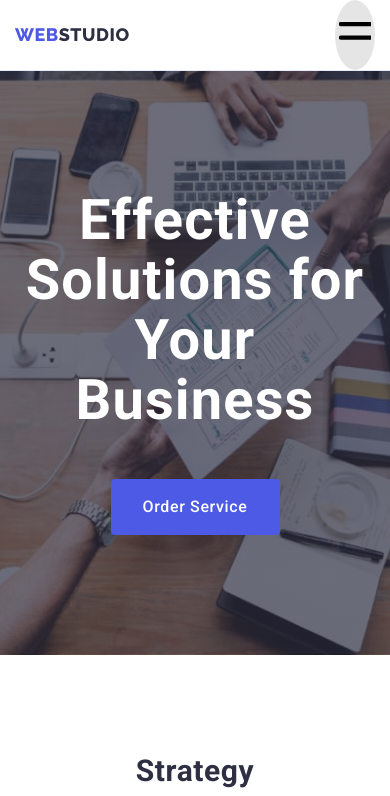
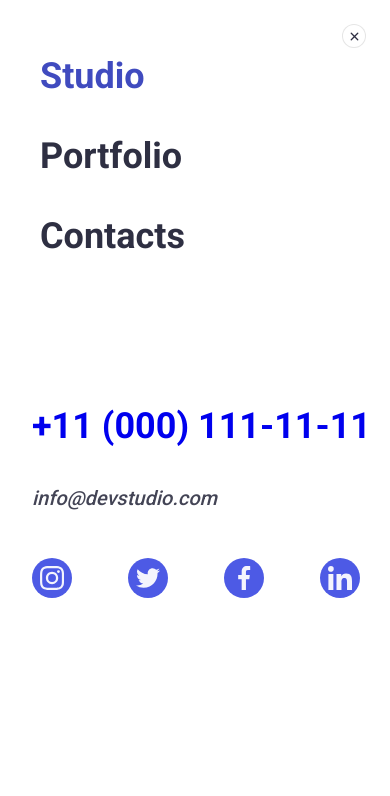
Before and after one commit to Rivero28/goit-markup-hw-07, a plain HTML site: page index.html in a window 390 px wide. Both pictures are taken after a click on the button 355 px from the left and 35 px from the top of the page. Shown: the top 796 px of the page. Drawn offline with nearby package versions, Linux system fonts and the light colour scheme.

Commit message:
mobile-first

```diff
--- a/css/styles.css
+++ b/css/styles.css
@@ -710,7 +710,10 @@ button {
   z-index: 999;
   transform: translateX(100%);
   transition: transform 250ms ease-in-out;
-  background-color: #3f51b5;
+  background-color: #ffffff;
+}
+.menu-container.is-open {
+  transform: translateX(0);
 }
 .close-button {
   position: absolute;
@@ -740,6 +743,19 @@ button {
   padding-top: 24px;
   padding-left: 8px;
   margin-bottom: 150px;
+  display: flex;
+  gap: 40px;
+  flex-direction: column;
+}
+.mobile-menu-li {
+  font-size: 36px;
+  font-weight: 700;
+  line-height: 40px;
+  padding: 24px 0;
+  color: #2e2f42;
+}
+.mobile-menu-li.active-page {
+  color: #404bbf;
 }
 .menu-address-list {
   flex-wrap: wrap;
@@ -754,14 +770,21 @@ button {
   min-width: 353px;
   font-style: normal;
   padding-bottom: 40px;
+  color: #4d5ae5;
+}
+.address-mail {
+  font-size: 20px;
+  font-weight: 500;
+  min-width: 192px;
+  padding-bottom: 48px;
+  color: #434455;
 }
 .menu-social-list {
   gap: 56px;
+  display: flex;
   justify-content: flex-start;
-  display: flex;
   list-style: none;
 }
-
 .mobile-menu-container .active-page::after {
   display: none;
 }
@@ -776,8 +799,43 @@ button {
   width: 100%;
 }
 .active-page {
-  color: var(--Pressed-state);
   position: relative;
+}
+.social-media-link-modal {
+  width: 40px;
+  height: 40px;
+  background-color: #4d5ae5;
+  border-radius: 50%;
+  display: flex;
+  align-items: center;
+  justify-content: center;
+  transition: background-color 250ms cubic-bezier(0.4, 0, 0.2, 1);
+}
+.modal-button-js {
+  position: absolute;
+  top: 24px;
+  right: 24px;
+  border-radius: 50%;
+  display: flex;
+  align-items: center;
+  justify-content: center;
+  background-color: #ffffff;
+  border: 1px solid rgba(0, 0, 0, 0.1);
+  padding: 0;
+  cursor: pointer;
+  transition: background-color 250ms cubic-bezier(0.4, 0, 0.2, 1),
+    border 250ms cubic-bezier(0.4, 0, 0.2, 1);
+}
+.modal-button-js:focus,
+.modal-button-js:hover {
+  background-color: #404bbf;
+  border: none;
+  fill: #ffffff;
+}
+.menu-toggle-js {
+  width: 24px;
+  height: 24px;
+  cursor: pointer;
 }
 /*PORTFOLIO*/
 .button-list {
--- a/index.html
+++ b/index.html
@@ -56,27 +56,49 @@
           </ul>
         </address>
         <button
-          class="menu-toggle"
+          class="menu-toggle js-open-menu"
           aria-expanded="false"
           aria-controls="mobile-menu"
         >
-          <svg width="32" height="22" class="hamburger-icon">
-            <use href="./images/Vector-2.svg#hamburger"></use>
+          <svg
+            width="24"
+            height="24"
+            fill="currentColor"
+            viewBox="0 0 20 20"
+            xmlns="http://www.w3.org/2000/svg"
+          >
+            <path
+              fill-rule="evenodd"
+              d="M3 5a1 1 0 011-1h12a1 1 0 110 2H4a1 1 0 01-1-1zM3 10a1 1 0 011-1h12a1 1 0 110 2H4a1 1 0 01-1-1zM3 15a1 1 0 011-1h12a1 1 0 110 2H4a1 1 0 01-1-1z"
+              clip-rule="evenodd"
+            ></path>
           </svg>
         </button>
-        <div class="menu-container" id="mobile-menu">
-          <button class="menu-toggle">
-            <svg></svg>
+        <div class="menu-container js-menu-container" id="mobile-menu">
+          <button class="menu-toggle-js js-close-menu modal-button-js">
+            <svg
+          fill="#2E2F42"
+          viewBox="0 0 20 20"
+          xmlns="http://www.w3.org/2000/svg"
+          width="13"
+          height="13"
+        >
+          <path
+            fill-rule="evenodd"
+            d="M4.293 4.293a1 1 0 011.414 0L10 8.586l4.293-4.293a1 1 0 111.414 1.414L11.414 10l4.293 4.293a1 1 0 01-1.414 1.414L10 11.414l-4.293 4.293a1 1 0 01-1.414-1.414L8.586 10 4.293 5.707a1 1 0 010-1.414z"
+            clip-rule="evenodd"
+          ></path>
+        </svg>
           </button>
           <div class="mobile-menu-container">
           <ul class="mobile-menu-studio">
             <li >
-              <a class="menu link active-page" href="./index.html">Studio</a>
+              <a class="mobile-menu-li link active-page" href="./index.html">Studio</a>
             </li>
             <li>
-              <a class="menu link" href="./portfolio.html">Portfolio</a>
+              <a class="mobile-menu-li link" href="./portfolio.html">Portfolio</a>
             </li>
-            <li><a class="menu link" href="">Contacts</a></li>
+            <li><a class="mobile-menu-li link" href="">Contacts</a></li>
            </ul>
         <address class="mobile-menu">
           <ul class=" menu-address-list">
@@ -84,35 +106,35 @@
               <a class="address-phone link" href="tel:+110001111111"
                 >+11 (000) 111-11-11</a>
             </li>
-            <li class="menu-address-list">
-              <a class="link" href="mailto:info@devstudio.com"
+            <li class="menu-address-li">
+              <a class="address-mail link" href="mailto:info@devstudio.com"
                 >info@devstudio.com</a>
             </li>
            </address>
          <ul class=" menu-social-list">
             <li class="link social-media-container">
-              <a class="social-media-link" href="">
+              <a class="social-media-link-modal" href="">
                 <svg  width="24" height="24">
                   <use href="./images/icons.svg#icon-instagram-2"></use>
                 </svg>
               </a>
             </li>
             <li class="link social-media-container">
-              <a class="social-media-link" href="">
+              <a class="social-media-link-modal" href="">
                 <svg width="24" height="24">
                   <use href="./images/icons.svg#icon-twitter-1"></use>
                 </svg>
               </a>
             </li>
             <li class="link social-media-container">
-              <a class="social-media-link" href="">
+              <a class="social-media-link-modal" href="">
                 <svg width="24" height="24">
                   <use href="./images/icons.svg#icon-facebook-1"></use>
                 </svg>
               </a>
             </li>
             <li class="link social-media-container">
-              <a class="social-media-link" href="">
+              <a class="social-media-link-modal" href="">
                 <svg  width="24" height="24">
                   <use href="./images/icons.svg#icon-linkedin-1"></use>
                 </svg>
```
